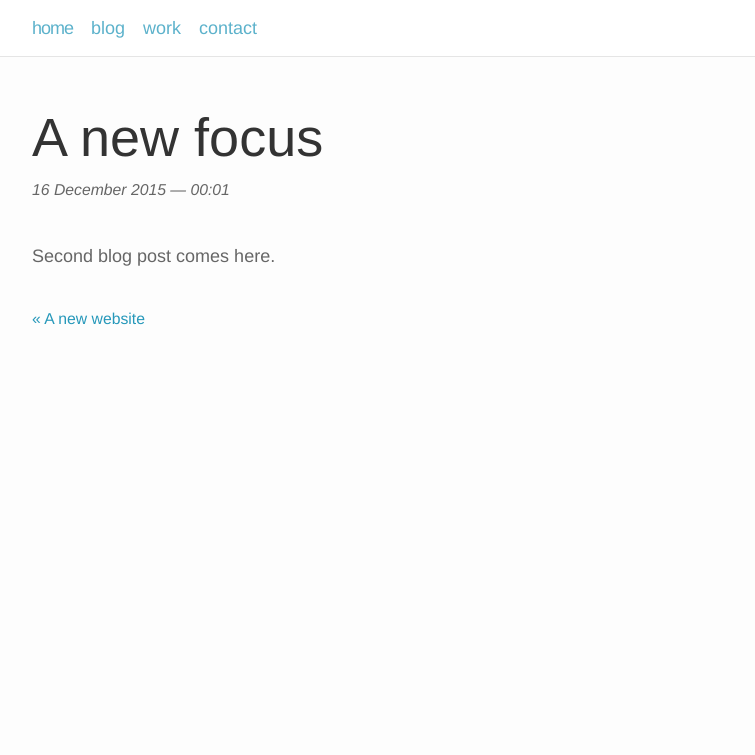
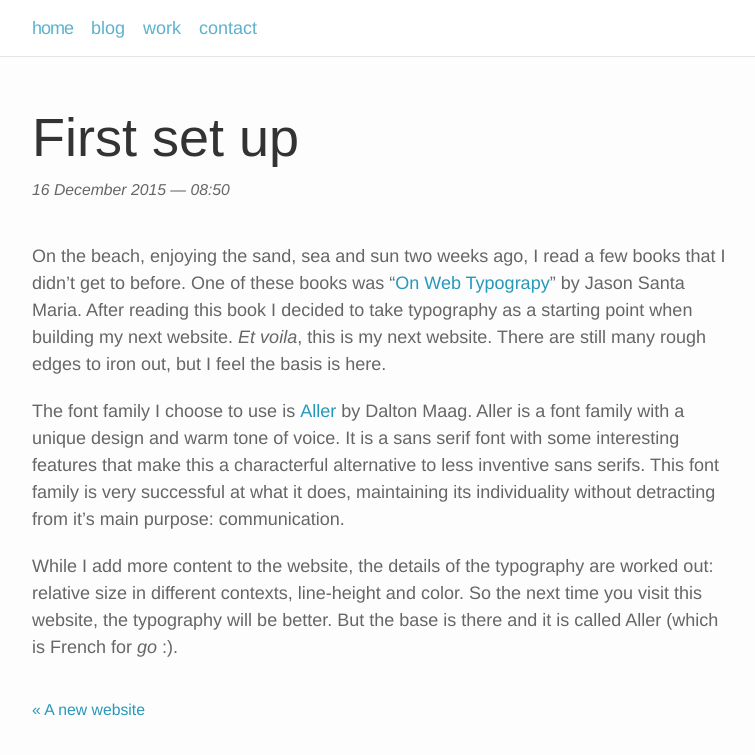
Before and after one commit to jooplaan/jooplaan.github.io, a Jekyll site: the page built from _posts/2015-12-16-considerations.markdown, in a window 1280 px wide. Shown: the top 755 px of the page, without its empty margins (258-1013 px from the left). Built offline with Jekyll 4.4.1, drawn with Linux system fonts in a browser that asks for light colours.

Commit message:
Updated second blog post

```diff
--- a/_posts/2015-12-16-considerations.markdown
+++ b/_posts/2015-12-16-considerations.markdown
@@ -1,10 +1,14 @@
 ---
 layout: post
-title:  A new focus
-date: 2015-12-16 00:01:-0.1
-description: Some considerations when creating a new website
+title:  First set up
+date: 2015-12-16 08:50:-0.1
+description: Taking typography as base for design
 ---
-Second blog post comes here.
+On the beach, enjoying the sand, sea and sun two weeks ago, I read a few books that I didn't get to before. One of these books was  &ldquo;<a href="http://abookapart.com/products/on-web-typography">On Web Typograpy</a>&rdquo; by Jason Santa Maria. After reading this book I decided to take typography as a starting point when building my next website. <em>Et voila</em>, this is my next website. There are still many rough edges to iron out, but I feel the basis is here.
+
+The font family I choose to use is <a href="https://daltonmaag.com/library/aller">Aller</a> by Dalton Maag. Aller is a font family with a unique design and warm tone of voice. It is a sans serif font with some interesting features that make this a characterful alternative to less inventive sans serifs. This font family is very successful at what it does, maintaining its individuality without detracting from it’s main purpose: communication.
+
+While I add more content to the website, the details of the typography are worked out: relative size in different contexts, line-height and color. So the next time you visit this website, the typography will be better. But the base is there and it is called Aller (which is French for <em>go</em> :).
 
 <div class="PageNavigation">
   {% if page.previous.url %}
```
